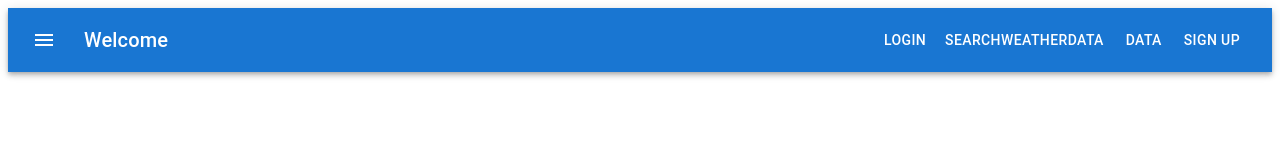
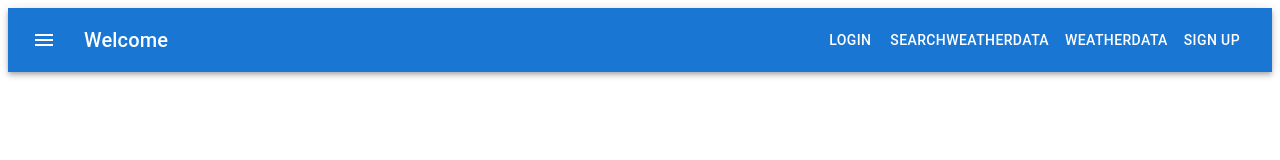
Before and after one commit to FIT-HNEE/ClientSide-WSData, a React (Create React App) app: page /allUsers in a window 1280 px wide. Shown: the top 160 px of the page. Built offline with nearby package versions, Linux system fonts and the light colour scheme; no server answers.

Commit message:
Update NavBar.tsx

```diff
--- a/src/components/NavBar.tsx
+++ b/src/components/NavBar.tsx
@@ -11,8 +11,8 @@ import Typography from '@mui/material/Typography';
 import IconButton from '@mui/material/IconButton';
 import MenuIcon from '@mui/icons-material/Menu';
 import Button from '@mui/material/Button';
-import SearchData from "../pages/WeatherData/SearchData";
-import Data from "../pages/WeatherData/Data";
+import WeatherDataFetching from "../pages/WeatherData/WeatherDataFetching";
+import WeatherData from "../pages/WeatherData/WeatherData";
 
 
 const NavBar: React.FC<RouteComponentProps> = (props) => {
@@ -56,8 +56,8 @@ const NavBar: React.FC<RouteComponentProps> = (props) => {
                   return (
                     <>
                       <Button color="inherit" href="/sign-in" >Login</Button>
-                      <Button color="inherit" href="/SearchData" >SearchWeatherData</Button>
-                      <Button color="inherit" href="/data" >DATA</Button>
+                      <Button color="inherit" href="/WeatherDataFetching" >SearchWeatherData</Button>
+                      <Button color="inherit" href="/WeatherData" >WeatherData</Button>
                       <Button color="inherit" href="/sign-up" >Sign up</Button>
 
                   </>
@@ -83,9 +83,9 @@ const NavBar: React.FC<RouteComponentProps> = (props) => {
 
           <Route path="/me" component={User} />
 
-          <Route path="/SearchData" component={SearchData} />
+          <Route path="/WeatherDataFetching" component={WeatherDataFetching} />
 
-          <Route path="/data" component={Data} />
+          <Route path="/WeatherData" component={WeatherData} />
 
           <Route path="/allUsers" component={AllUsers} />
 
```
